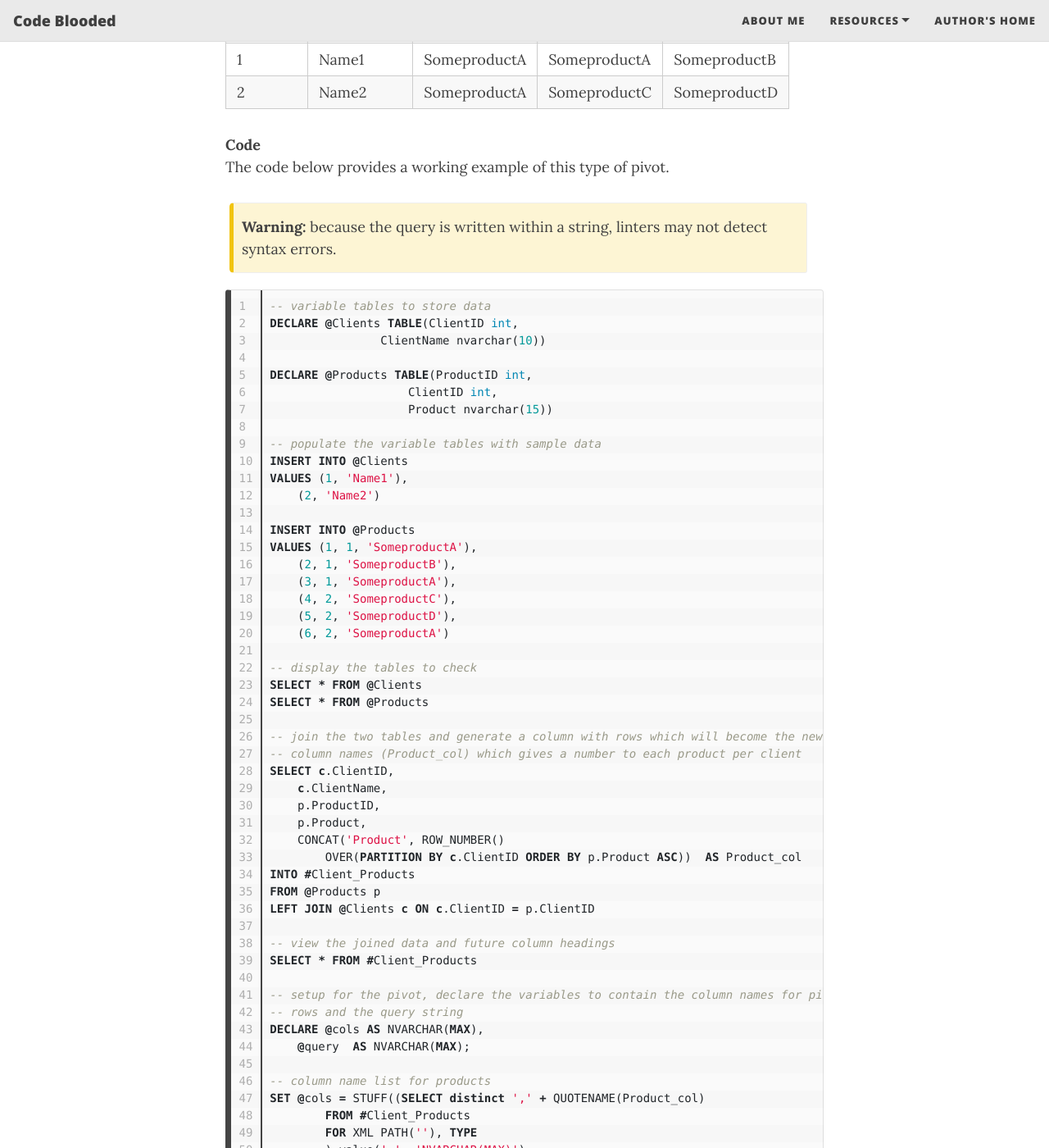
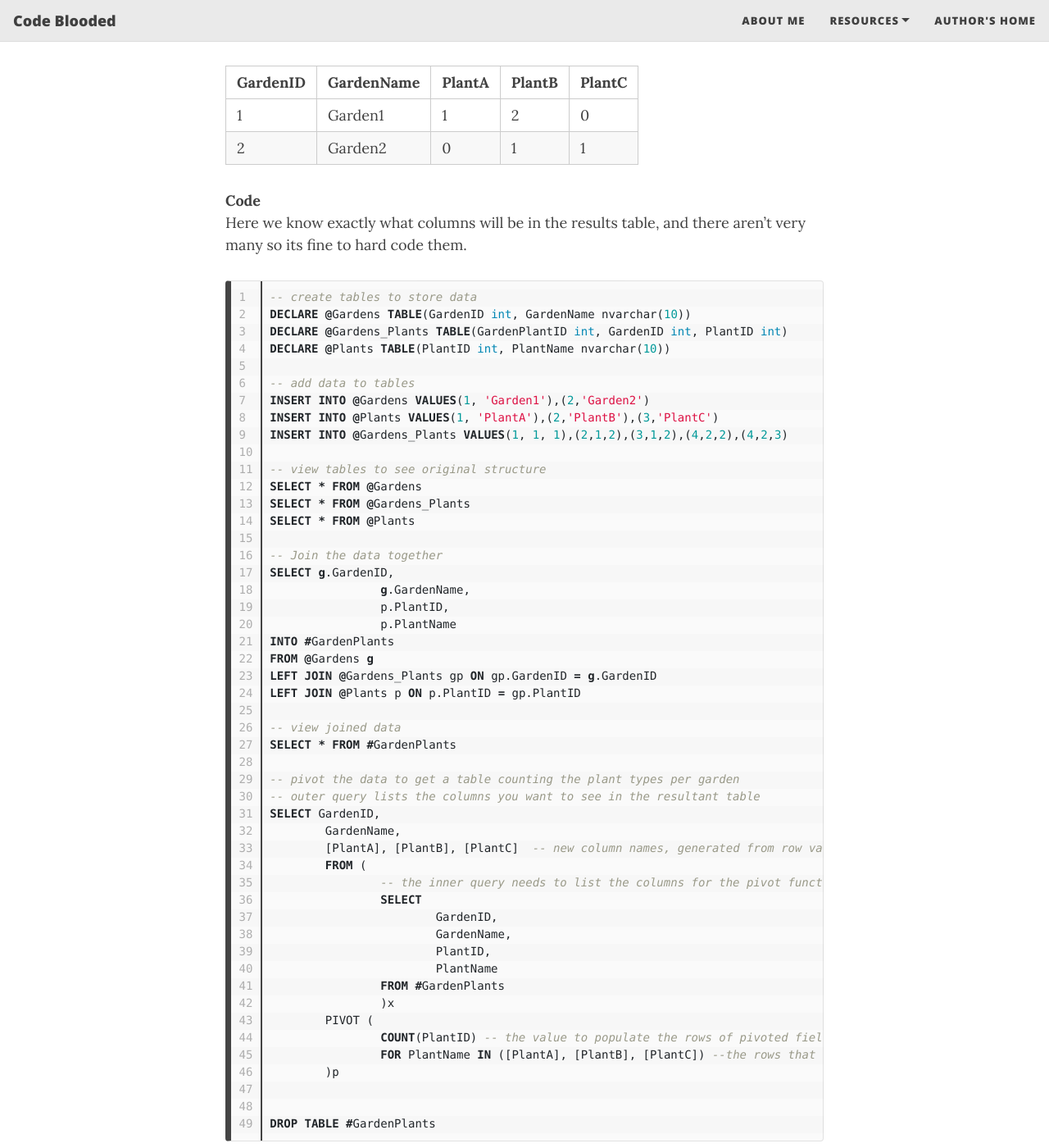
Before and after one commit to fionapye/fionapye.github.io, a Jekyll site: the page built from _posts/2021-02-27-pivot.md, in a window 1280 px wide and 1400 px high, scrolled down 1836 px. Shown: the whole window at 82% size. Built offline with Jekyll 4.4.1, drawn with Linux system fonts in a browser that asks for light colours; nearby versions of some CDN libraries; the table of contents is made by our own code; some of the changed text lies outside the part shown.

Commit message:
update website name display, add simple pivot, update sql page

```diff
--- a/_config.yml
+++ b/_config.yml
@@ -80,7 +80,7 @@ share-links-active:
 
 # How to display the link to your website in the footer
 # Remove this if you don't want a link in the footer
-url-pretty: "https://fionapye.github.io/"
+url-pretty: "fionapye.github.io"
 
 # Excerpt word length - Truncate the excerpt of each post on the feed page to the specified number of words
 excerpt_length: 50
--- a/_posts/2021-02-27-pivot.md
+++ b/_posts/2021-02-27-pivot.md
@@ -15,10 +15,103 @@ Context Links:
 - [Pivot - Wikipedia](https://en.wikipedia.org/wiki/Pivot_table)
 - [Long (narrow) vs Wide Data - Wikipedia](https://en.wikipedia.org/wiki/Wide_and_narrow_data)
 - [Microsoft Pivot Documentation](https://docs.microsoft.com/en-us/sql/t-sql/queries/from-using-pivot-and-unpivot?view=sql-server-ver15)
+- [Aggregates in T-SQL](https://docs.microsoft.com/en-us/sql/t-sql/functions/aggregate-functions-transact-sql?view=sql-server-ver15#:~:text=An%20aggregate%20function%20performs%20a,All%20aggregate%20functions%20are%20deterministic.)
 
 
 ## Simple Pivot
 
+This pivot is being used to provide a summary, in this case the count of types of plants in a garden. The aggregate can be changed (ie SUM(), COUNT()) depending on what the aim is.
+
+**Initial Data** <br>
+The data at the start looks like this, two tables about gardens and plants related via a link table.
+
+_Gardens_
+
+| GardenID | GardenName |
+| :------ | :--- |
+| 1 | Garden1 |
+| 2 | Garden2 |
+
+_Gardens\_Plants_
+
+| GardenPlantID | GardenID | PlantID |
+| :------ | :--- | :--- |
+| 1 | 1 | 1 |
+| 2 | 2 | 2 |
+| 3 | 1 | 2 |
+| 4 | 2 | 2 |
+| 4 | 2 | 3 |
+
+_Plants_
+
+| PlantID | GardenID | PlantName |
+| :------ |:--- | :--- |
+| 1 | 1 | PlantA |
+| 2 | 1 | PlantB |
+| 3 | 2 | PlantC |
+
+**Result** <br>
+The aim is to produce a table which summarises how many of each plant are needed for each garden.
+
+| GardenID | GardenName | PlantA | PlantB | PlantC |
+| :------- | :--------- | :----- | :----- | :----- |
+| 1 | Garden1 | 1 | 2 | 0 |
+| 2 | Garden2 | 0 | 1 | 1 |
+
+**Code** <br>
+Here we know exactly what columns will be in the results table, and there aren't very many so its fine to hard code them.
+
+{% highlight SQL linenos %}
+-- create tables to store data
+DECLARE @Gardens TABLE(GardenID int, GardenName nvarchar(10))
+DECLARE @Gardens_Plants TABLE(GardenPlantID int, GardenID int, PlantID int)
+DECLARE @Plants TABLE(PlantID int, PlantName nvarchar(10))
+
+-- add data to tables
+INSERT INTO @Gardens VALUES(1, 'Garden1'),(2,'Garden2')
+INSERT INTO @Plants VALUES(1, 'PlantA'),(2,'PlantB'),(3,'PlantC')
+INSERT INTO @Gardens_Plants VALUES(1, 1, 1),(2,1,2),(3,1,2),(4,2,2),(4,2,3)
+
+-- view tables to see original structure
+SELECT * FROM @Gardens
+SELECT * FROM @Gardens_Plants
+SELECT * FROM @Plants
+
+-- Join the data together
+SELECT g.GardenID,
+		g.GardenName,
+		p.PlantID,
+		p.PlantName
+INTO #GardenPlants
+FROM @Gardens g
+LEFT JOIN @Gardens_Plants gp ON gp.GardenID = g.GardenID
+LEFT JOIN @Plants p ON p.PlantID = gp.PlantID
+
+-- view joined data
+SELECT * FROM #GardenPlants
+
+-- pivot the data to get a table counting the plant types per garden
+-- outer query lists the columns you want to see in the resultant table
+SELECT GardenID,
+	GardenName,
+	[PlantA], [PlantB], [PlantC]  -- new column names, generated from row values
+	FROM (
+		-- the inner query needs to list the columns for the pivot function and the outer query
+		SELECT
+			GardenID,
+			GardenName,
+			PlantID,
+			PlantName
+		FROM #GardenPlants
+		)x
+	PIVOT (
+		COUNT(PlantID) -- the value to populate the rows of pivoted fields (the aggregate)
+		FOR PlantName IN ([PlantA], [PlantB], [PlantC]) --the rows that become the columns
+	)p
+
+
+DROP TABLE #GardenPlants
+{% endhighlight %}
 
 ## Pivot with Dynamic SQL
 
```
Also changed, not shown: SQL.md (+4 -0 lines).
